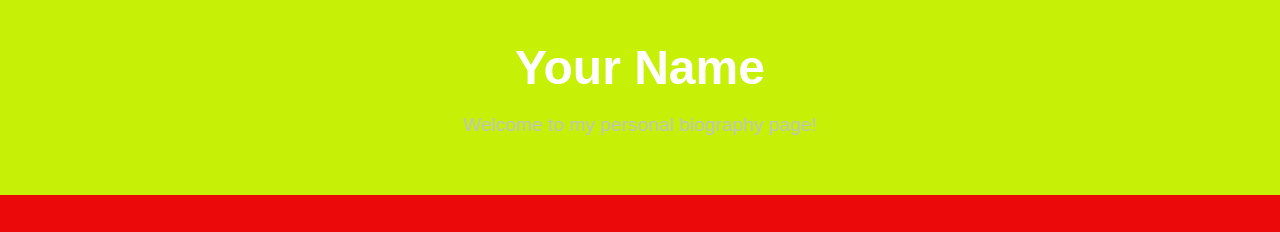
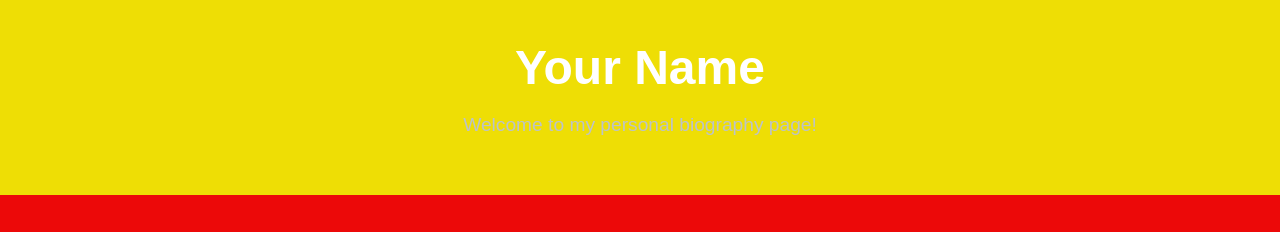
Before and after one commit to LAKRUWAN999/LAKRUWAN999, a plain HTML site: page index.html in a window 1280 px wide. Shown: the top 232 px of the page. Drawn offline with Linux system fonts and the light colour scheme.

Commit message:
Update index.html

```diff
--- a/index.html
+++ b/index.html
@@ -16,7 +16,7 @@ body {
 }
 
 header {
-    background-color: #c6f107;
+    background-color: #eede05;
     color: white;
     text-align: center;
     padding: 40px 20px;
```
